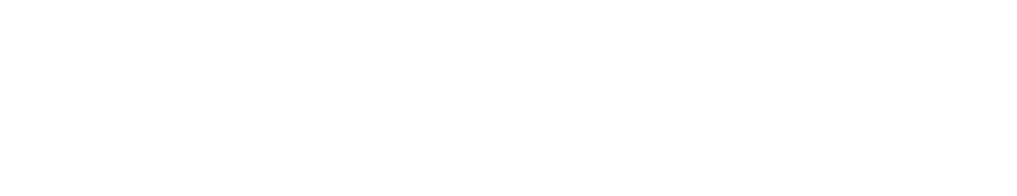
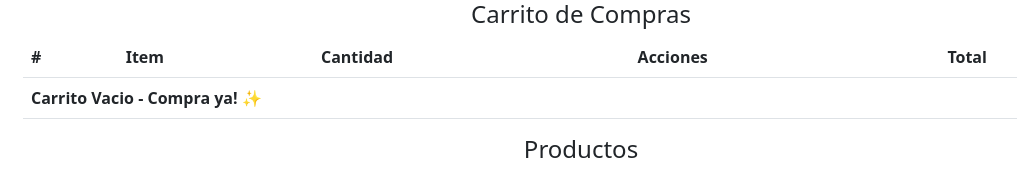
Before and after one commit to gonzalezjennifer/vanilla-1, a plain HTML site: page index.html in a window 1280 px wide. Shown: the whole page, without its empty margins (59-1076 px from the left). Drawn offline with nearby package versions, Linux system fonts and the light colour scheme.

Commit message:
Se agrego tabla y productos

```diff
--- a/index.html
+++ b/index.html
@@ -11,7 +11,36 @@
           crossorigin="anonymous">
 </head>
 <body>
-
+    <div class="container">
+        <h4 class="text-center"> Carrito de Compras </h4>
+        <div class="contenido">
+            <div class="compras">
+                <table class="table">
+                    <thead>
+                        <tr>
+                            <th scope="col">#</th>
+                            <th scope="col">Item</th>
+                            <th scope="col">Cantidad</th>
+                            <th scope="col">Acciones</th>
+                            <th scope="col">Total</th>
+                        </tr>
+                    </thead>
+                    <tbody id="items"></tbody>
+                    <tfoot>
+                        <tr id="footer">
+                            <th scope="row" colspan="5">
+                                Carrito Vacio - Compra ya! ✨
+                            </th>
+                        </tr>
+                    </tfoot>
+                </table>
+            </div>
+            <div class="productos">
+                <h4 class="text-center">Productos</h4>
+                <div class="row" id="cards"></div>
+            </div>
+        </div>
+    </div>
     <script src="./js/app.js"></script>
 </body>
 </html>
```
